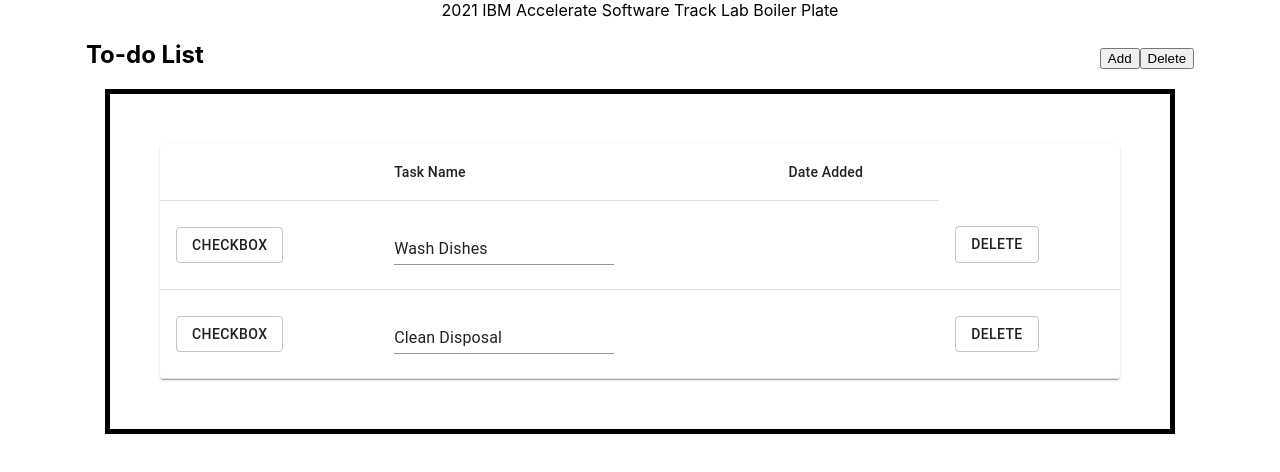
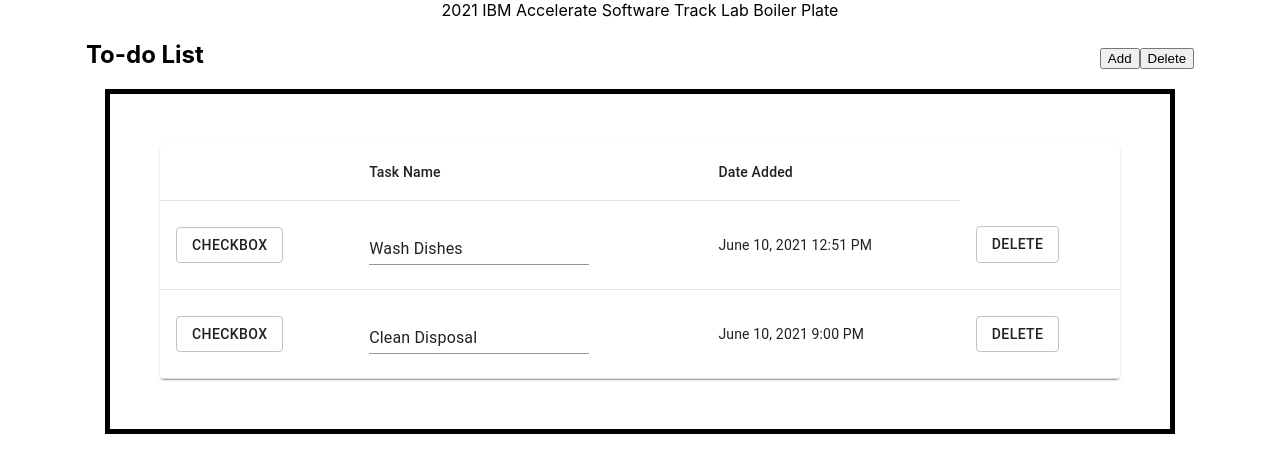
Before and after one commit to 2021-IBM-Accelerate-SW-Track/lab-1-team-46, a React (Create React App) app: page / in a window 1280 px wide. Shown: the top 472 px of the page. Built offline with nearby package versions, Linux system fonts and the light colour scheme.

Commit message:
Added text to display the date next to the task

```diff
--- a/src/component/row/index.js
+++ b/src/component/row/index.js
@@ -121,8 +121,10 @@ export default function StickyHeadTable() {
                     fieldName="name"
                     onCellValueChange={handleTextFieldChange.bind(row,index)}
                   />
+                  {/*The date table cell */}
                   <TableCell row={row}
-                    fieldName="name"> {/*The date table cell: TODO make it update to the current date */}
+                    fieldName="date">
+                    <p>{row["date"]}</p>
                   </TableCell>
                   <TableCell component="th" scope="row">
                     <Button
```
